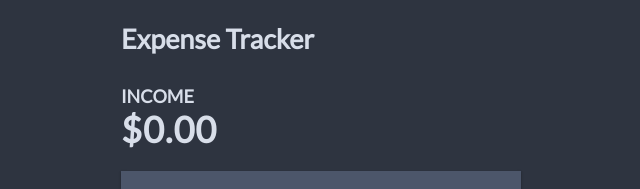
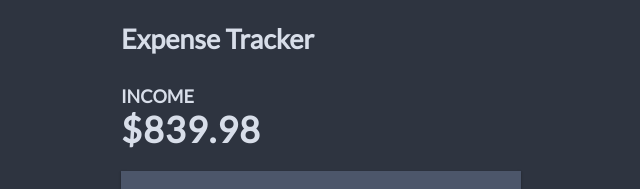
Before and after one commit to 3quanimity/vue-expenses-tracker, a Vue app: page / in a window 1280 px wide. Shown: the top 189 px of the page, without its empty margins (319-959 px from the left). Built offline with nearby package versions, Linux system fonts and the light colour scheme.

Commit message:
extract formatAmount into a utils file, and use it to format the total balance calculated in the parent

```diff
--- a/src/App.vue
+++ b/src/App.vue
@@ -1,10 +1,10 @@
 <script setup>
 import AppHeader from "@/components/AppHeader.vue";
-import Balance from "@/components/Balance.vue";
+import TotalBalance from "@/components/TotalBalance.vue";
 import IncomeExpenses from "@/components/IncomeExpenses.vue";
 import TransactionList from "@/components/TransactionList.vue";
 import AddTransaction from "@/components/AddTransaction.vue";
-import { ref } from "vue";
+import { ref, computed } from "vue";
 
 const transactions = ref([
   { id: 1, text: "Flower", amount: -19.99 },
@@ -12,12 +12,18 @@ const transactions = ref([
   { id: 3, text: "Book", amount: -39.97 },
   { id: 4, text: "Business", amount: 599.97 },
 ]);
+
+const total = computed(() => {
+  return transactions.value.reduce((acc, transaction) => {
+    return acc + transaction.amount;
+  }, 0);
+});
 </script>
 
 <template>
   <AppHeader />
   <div class="container">
-    <Balance />
+    <TotalBalance :total="total" />
     <IncomeExpenses />
     <TransactionList :transactions="transactions" />
     <AddTransaction />
--- a/src/components/Balance.vue
+++ /dev/null
@@ -1,12 +0,0 @@
-<script setup>
-
-</script>
-
-<template>
-  <h4>Income</h4>
-  <h1 id="balance">$0.00</h1>
-</template>
-
-<style scoped>
-
-</style>
--- /dev/null
+++ b/src/components/TotalBalance.vue
@@ -0,0 +1,18 @@
+<script setup>
+import { defineProps } from "vue";
+import { utils } from "@/utils/utils.js";
+
+const props = defineProps({
+  total: {
+    type: Number,
+    required: true,
+  },
+});
+</script>
+
+<template>
+  <h4>Income</h4>
+  <h1 id="balance">{{ utils.formatAmount(props.total) }}</h1>
+</template>
+
+<style scoped></style>
--- a/src/components/TransactionList.vue
+++ b/src/components/TransactionList.vue
@@ -1,5 +1,6 @@
 <script setup>
 import { defineProps } from "vue";
+import { utils } from "@/utils/utils.js";
 
 const props = defineProps({
   transactions: {
@@ -7,10 +8,6 @@ const props = defineProps({
     required: true,
   },
 });
-
-const formatAmount = (value) => {
-  return value >= 0 ? "$" + value : "-$" + Math.abs(value);
-};
 </script>
 
 <template>
@@ -22,7 +19,7 @@ const formatAmount = (value) => {
       :key="id"
     >
       {{ text }}
-      <span>{{ formatAmount(amount) }}</span>
+      <span>{{ utils.formatAmount(amount) }}</span>
       <button class="delete-btn">x</button>
     </li>
   </ul>
--- /dev/null
+++ b/src/utils/utils.js
@@ -0,0 +1,5 @@
+const formatAmount = (value) => {
+  return value >= 0 ? "$" + value : "-$" + Math.abs(value);
+};
+
+export const utils = { formatAmount };
```
